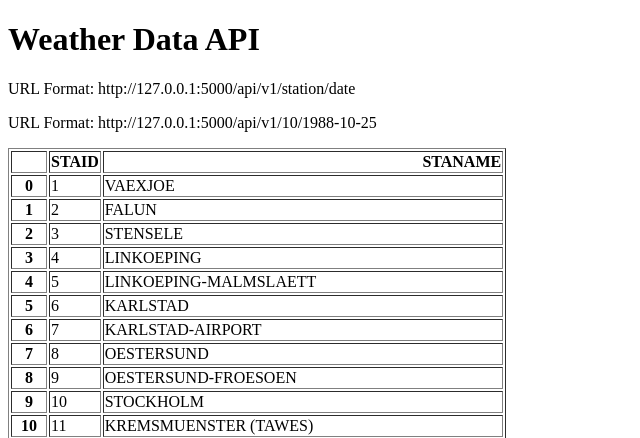
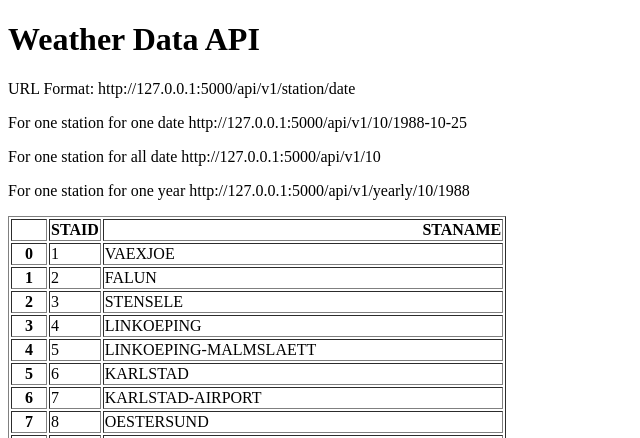
Before and after one commit to sanquilouie/weather-api, a Flask app: page / in a window 1280 px wide. Shown: the top 438 px of the page, without its empty margins (0-640 px from the left). Run offline with Flask 3, Linux system fonts and the light colour scheme.

Commit message:
Day 31: Add URL Endpoint for yearly and all data

```diff
--- a/main.py
+++ b/main.py
@@ -21,5 +21,22 @@ def about(station, date):
             "temperature": temp}
 
 
+@app.route("/api/v1/<station>")
+def all_data(station):
+    filename = "data/TG_STAID" + str(station).zfill(6) + ".txt"
+    df = pd.read_csv(filename, skiprows=20, parse_dates=["    DATE"])
+    result = df.to_dict(orient="records")
+    return result
+
+
+@app.route("/api/v1/yearly/<station>/<year>")
+def yearly(station, year):
+    filename = "data/TG_STAID" + str(station).zfill(6) + ".txt"
+    df = pd.read_csv(filename, skiprows=20)
+    df["    DATE"] = df["    DATE"].astype(str)
+    result = df[df["    DATE"].str.startswith(str(year))].to_dict(orient="records")
+    return result
+
+
 if __name__ == "__main__":
     app.run(debug=True)
--- a/templates/home.html
+++ b/templates/home.html
@@ -7,7 +7,9 @@
 <body>
 <h1>Weather Data API</h1>
 <p>URL Format: http://127.0.0.1:5000/api/v1/station/date</p>
-<p>URL Format: http://127.0.0.1:5000/api/v1/10/1988-10-25</p>
+<p>For one station for one date http://127.0.0.1:5000/api/v1/10/1988-10-25</p>
+<p>For one station for all date http://127.0.0.1:5000/api/v1/10</p>
+<p>For one station for one year http://127.0.0.1:5000/api/v1/yearly/10/1988</p>
 {{data|safe}}
 </body>
 </html>
```
